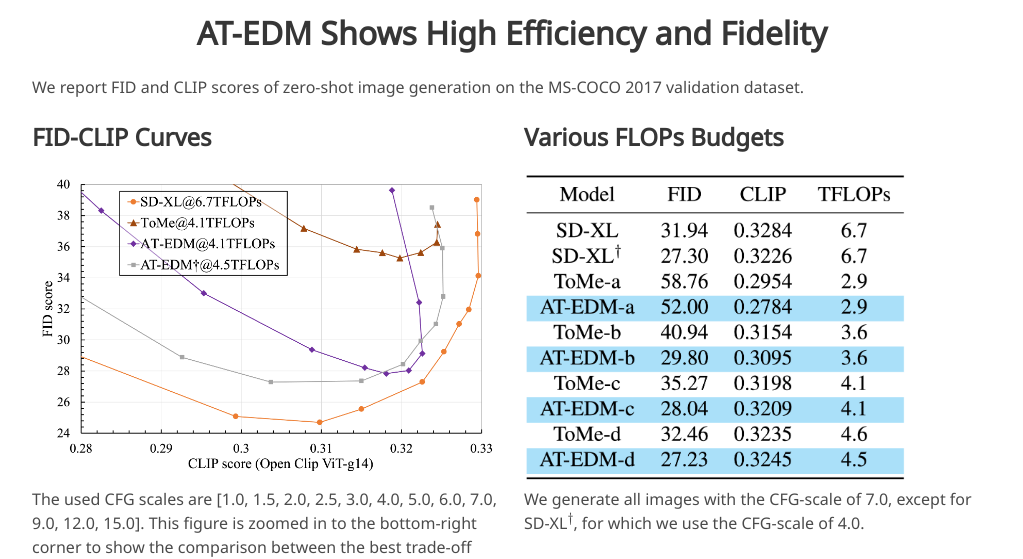
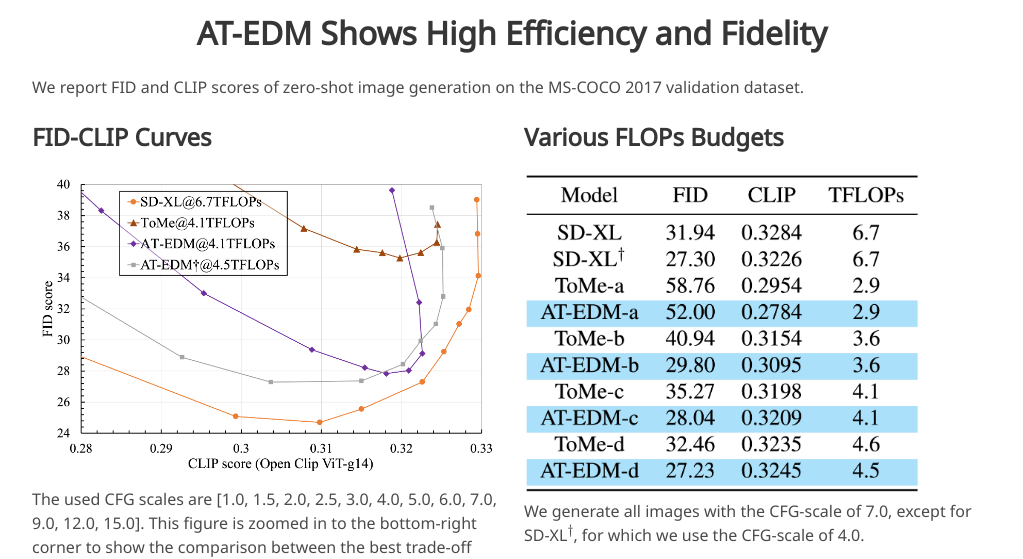
Before and after one commit to atedm/atedm.github.io, a plain HTML site: page index.html in a window 1280 px wide. Shown: the part 2137-2696 px from the top of the page, without its empty margins (128-1151 px from the left). Drawn offline with nearby package versions, Linux system fonts and the light colour scheme; some icons are missing; a web font is replaced by a local one.

```diff
--- a/index.html
+++ b/index.html
@@ -356,7 +356,7 @@
             <img src="./static/images/various_flops.png"
                  alt="FLOPs budget."
                  class="flops-image"
-                 width="82%"
+                 width="85%"
                  height="auto">
             <p>
               We generate all images with the CFG-scale of 7.0, except for SD-XL\(^\dagger\),
```
